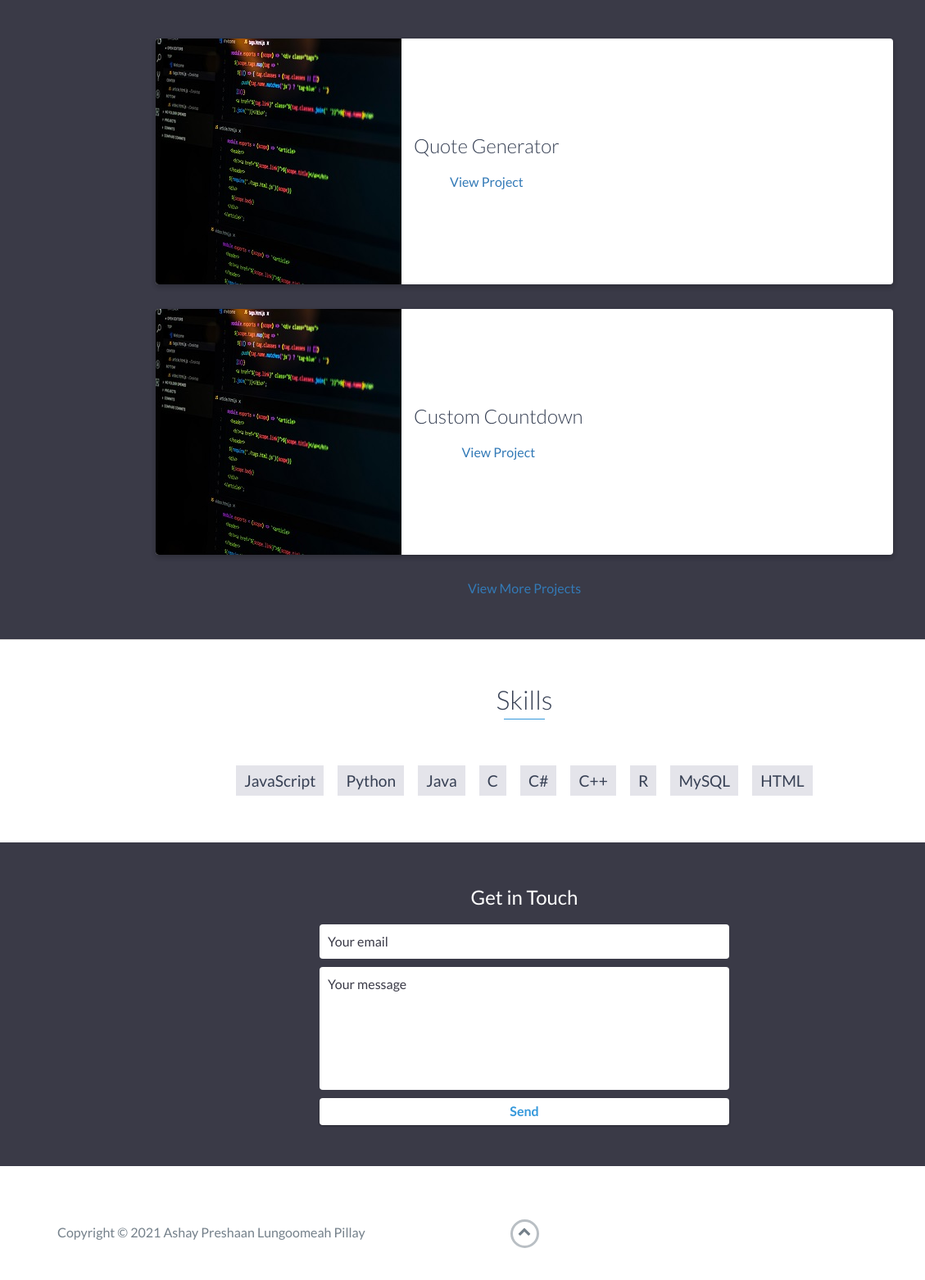
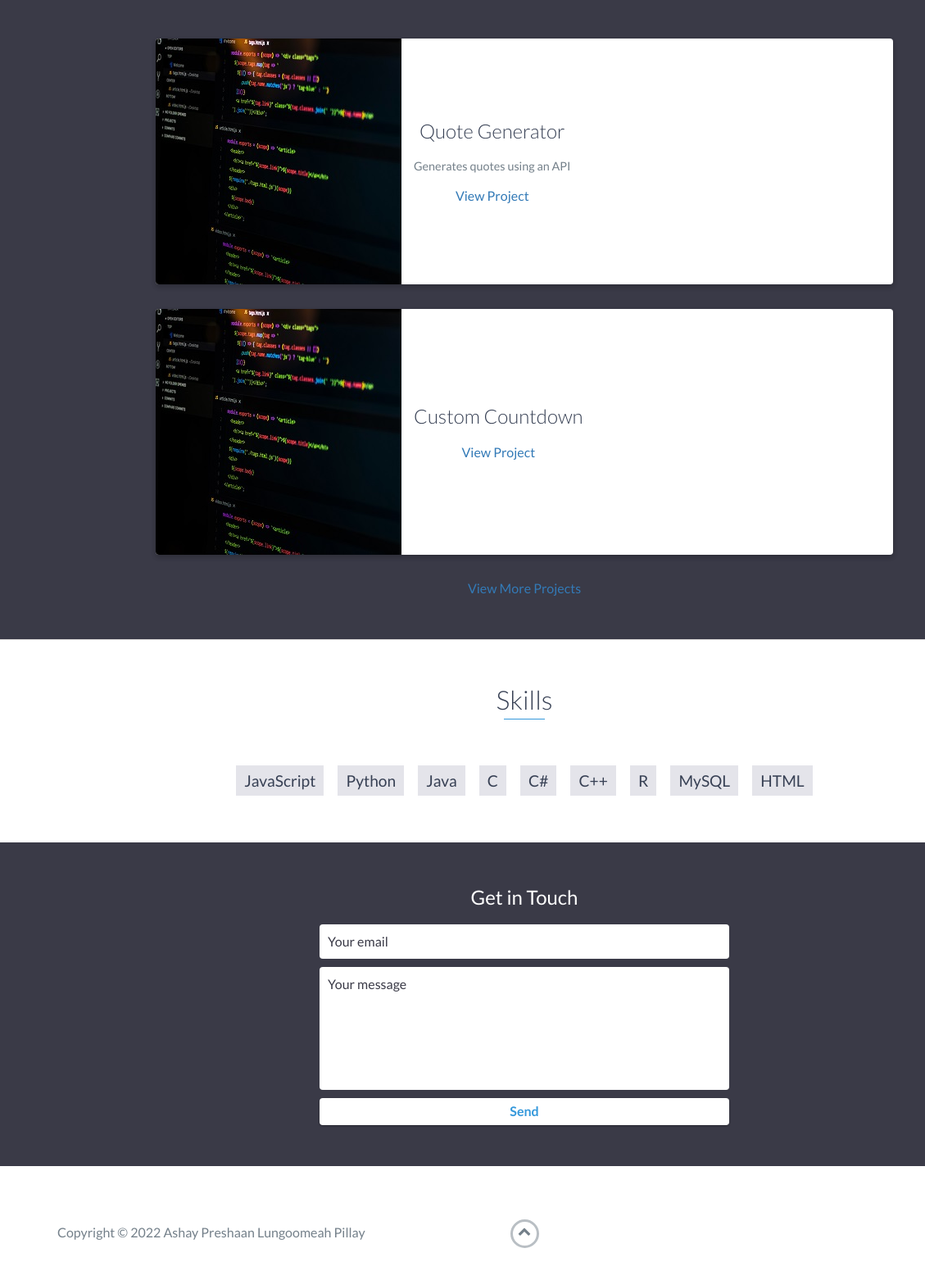
Before and after one commit to AshayLP/AshayLP.github.io, a website: page index.html in a window 1280 px wide. Shown: the part 2444-4006 px from the top of the page at 82% size, 0-1129 px from the left. Drawn offline with nearby package versions, Linux system fonts and the light colour scheme.

Commit message:
Updated year

```diff
--- a/index.html
+++ b/index.html
@@ -154,7 +154,7 @@
                     <!-- End .project-image -->
                     <div class="project-info">
                         <h3>Quote Generator</h3>
-                        <p>
+                        <p>Generates quotes using an API
                         </p>
                         <a href="https://ashaylp.github.io/quote-generator/" target="_blank">View Project</a>
                     </div>
@@ -234,7 +234,7 @@
             <div class="row">
                 <div class="col-sm-5 copyright">
                     <p>
-                        Copyright &copy; 2021 Ashay Preshaan Lungoomeah Pillay
+                        Copyright &copy; 2022 Ashay Preshaan Lungoomeah Pillay
                     </p>
                 </div>
                 <div class="col-sm-2 top">
```
Also changed, not shown: js/scripts.js (+0 -10 lines).
